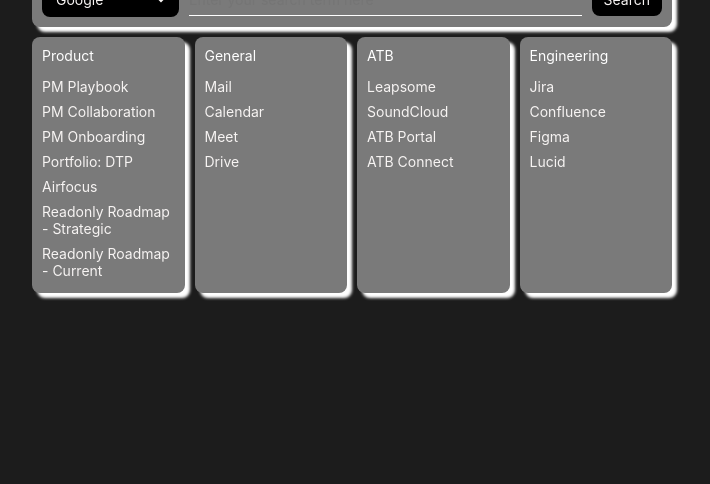
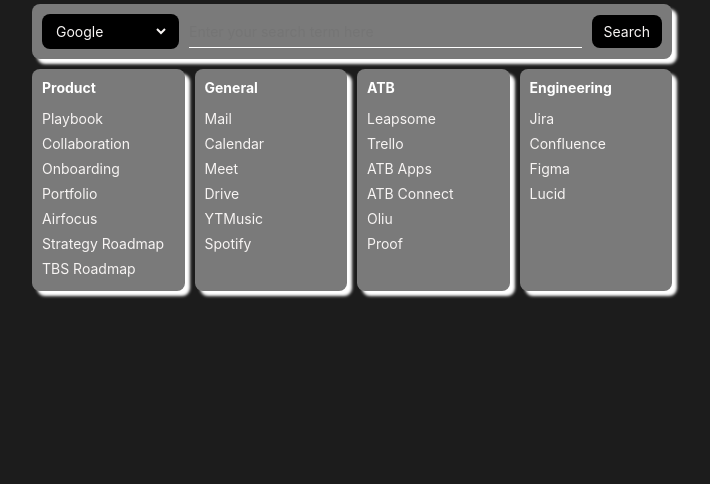
Before and after one commit to ATBRakesh/ATBHome, a plain HTML site: page index.html in a window 1280 px wide. Shown: the part 316-800 px from the top of the page, without its empty margins (288-998 px from the left). Drawn offline with Linux system fonts and the light colour scheme.

Commit message:
Updated links

```diff
--- a/index.html
+++ b/index.html
@@ -11,6 +11,7 @@
     </head>
     <body>
         <div id="main-container">
+            Welcome to ATB Ventures - Digital Trust Platform portfolio product mangement
             <div id="user-greeting">
                 <span id="time-greeting"></span> The time is:
             </div>
@@ -35,41 +36,46 @@
             <div id="links">
                 <div class="link-group" id="Product">
                     <ul>
-                        <li class="link-group-title">Product</li>
-                        <li><a href="https://atbfinancial.atlassian.net/wiki/spaces/AV/pages/2765586433/Playbook"><span class="link-text">PM Playbook</span></a></li>
-                        <li><a href="https://atbfinancial.atlassian.net/wiki/spaces/AV/pages/2778628122/PM+Collaboration"><span class="link-text">PM Collaboration</span></a></li>
-                        <li><a href="https://atbfinancial.atlassian.net/wiki/spaces/AV/pages/2763423943/Onboarding"><span class="link-text">PM Onboarding</span></a></li>
-                        <li><a href="https://atbfinancial.atlassian.net/wiki/spaces/AV/pages/2765291558/Portfolio+Digital+Trust+Platform"><span class="link-text">Portfolio: DTP</span></a></li>
+                        <li class="link-group-title"><b>Product</b></li>
+                        <li><a href="https://atbfinancial.atlassian.net/wiki/spaces/AV/pages/2765586433/Playbook"><span class="link-text">Playbook</span></a></li>
+                        <li><a href="https://atbfinancial.atlassian.net/wiki/spaces/AV/pages/2778628122/PM+Collaboration"><span class="link-text">Collaboration</span></a></li>
+                        <li><a href="https://atbfinancial.atlassian.net/wiki/spaces/AV/pages/2763423943/Onboarding"><span class="link-text">Onboarding</span></a></li>
+                        <li><a href="https://atbfinancial.atlassian.net/wiki/spaces/AV/pages/2765291558/Portfolio+Digital+Trust+Platform"><span class="link-text">Portfolio</span></a></li>
                         <li><a href="https://atbventures.airfocus.com/"><span class="link-text">Airfocus</span></a></li>
-                        <li><a href="https://atbventures.airfocus.com/share/02bd3e8b1a36bd68802dcae0fd62a12b"><span class="link-text">Readonly Roadmap - Strategic</span></a></li>
-                        <li><a href="https://atbventures.airfocus.com/share/a2d74a47158c38ef8b9fbb3b741bfab8"><span class="link-text">Readonly Roadmap - Current</span></a></li>
+                        <li><a href="https://atbventures.airfocus.com/share/02bd3e8b1a36bd68802dcae0fd62a12b"><span class="link-text">Strategy Roadmap</span></a></li>
+                        <li><a href="https://atbventures.airfocus.com/share/a2d74a47158c38ef8b9fbb3b741bfab8"><span class="link-text">TBS Roadmap</span></a></li>
                     </ul>
                 </div>
                 <div class="link-group" id="general">
                     <ul>
-                        <li class="link-group-title">General</li>
+                        <li class="link-group-title"><b>General</b></li>
                         <li><a href="https://mail.google.com/mail/u/0/#inbox"><span class="link-text">Mail</span></a></li>
                         <li><a href="https://calendar.google.com/""><span class="link-text">Calendar</span></a></li>
                         <li><a href="https://meet.google.com/"><span class="link-text">Meet</span></a></li>
                         <li><a href="https://drive.google.com/drive/my-drive"><span class="link-text">Drive</span></a></li>
+                        <li><a href="https://music.youtube.com/playlist?list=PLbzMUZf6eQaIkACK2Z3cPjagGlnc2K-iN"><span class="link-text">YTMusic</span></a></li>
+                        <li><a href="https://open.spotify.com/playlist/2X0yKtH2sY5gr5LcTJbp1L"><span class="link-text">Spotify</span></a></li>
+
                     </ul>
                 </div>
                 <div class="link-group" id="media">
                     <ul>
-                        <li class="link-group-title">ATB</li>
-                        <li><a href="https://www.youtube.com"><span class="link-text">Leapsome</span></a></li>
-                        <li><a href="https://www.soundcloud.com"><span class="link-text">SoundCloud</span></a></li>
-                        <li><a href="https://open.spotify.com"><span class="link-text">ATB Portal</span></a></li>
-                        <li><a href="https://www.bandcamp.com"><span class="link-text">ATB Connect</span></a></li>
+                        <li class="link-group-title"><b>ATB</b></li>
+                        <li><a href="https://www.leapsome.com"><span class="link-text">Leapsome</span></a></li>
+                        <li><a href="https://trello.com/"><span class="link-text">Trello</span></a></li>
+                        <li><a href="https://atb.my.idaptive.app/my#/MyApps"><span class="link-text">ATB Apps</span></a></li>
+                        <li><a href="https://atbconnect.atb.com/home"><span class="link-text">ATB Connect</span></a></li>
+                        <li><a href="https://oliu.id/"><span class="link-text">Oliu</span></a></li>
+                        <li><a href="https://myproof.me/"><span class="link-text">Proof</span></a></li>
                     </ul>
                 </div>
                 <div class="link-group" id="socials">
                     <ul>
-                        <li class="link-group-title">Engineering</li>
-                        <li><a href="https://www.discord.com"><span class="link-text">Jira</span></a></li>
-                        <li><a href="https://www.reddit.com"><span class="link-text">Confluence</span></a></li>
-                        <li><a href="https://www.twitter.com"><span class="link-text">Figma</span></a></li>
-                        <li><a href="https://web.whatsapp.com"><span class="link-text">Lucid</span></a></li>
+                        <li class="link-group-title"><b>Engineering</b></li>
+                        <li><a href="https://atbfinancial.atlassian.net/jira/your-work"><span class="link-text">Jira</span></a></li>
+                        <li><a href="https://atbfinancial.atlassian.net/wiki/home"><span class="link-text">Confluence</span></a></li>
+                        <li><a href="https://www.figma.com"><span class="link-text">Figma</span></a></li>
+                        <li><a href="https://lucid.app/documents#/dashboard"><span class="link-text">Lucid</span></a></li>
                     </ul>
                 </div>
             </div>
```
